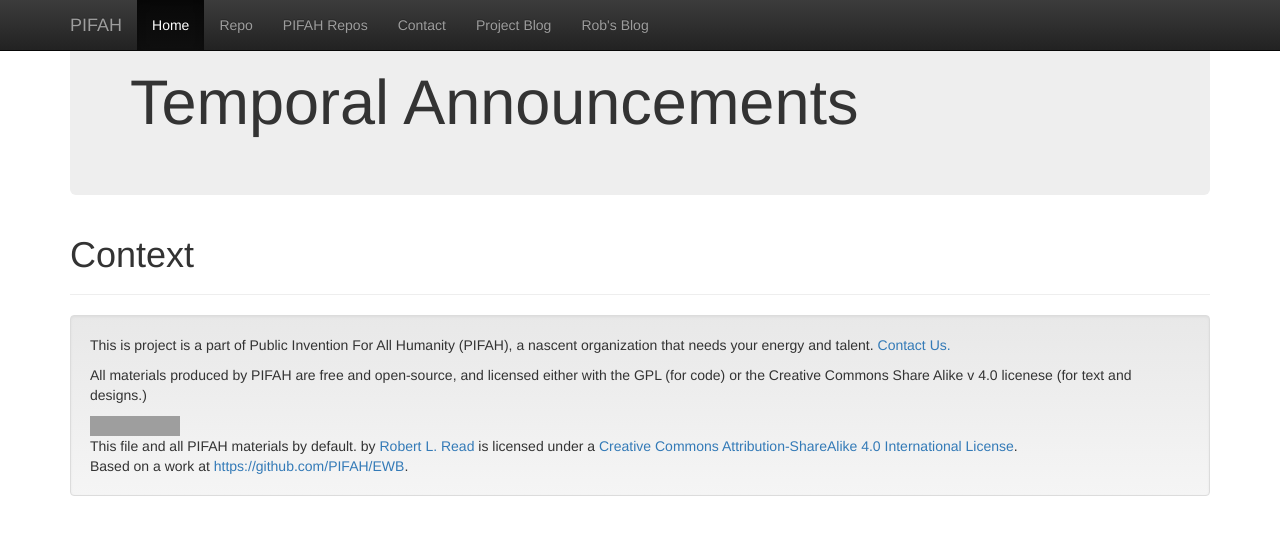
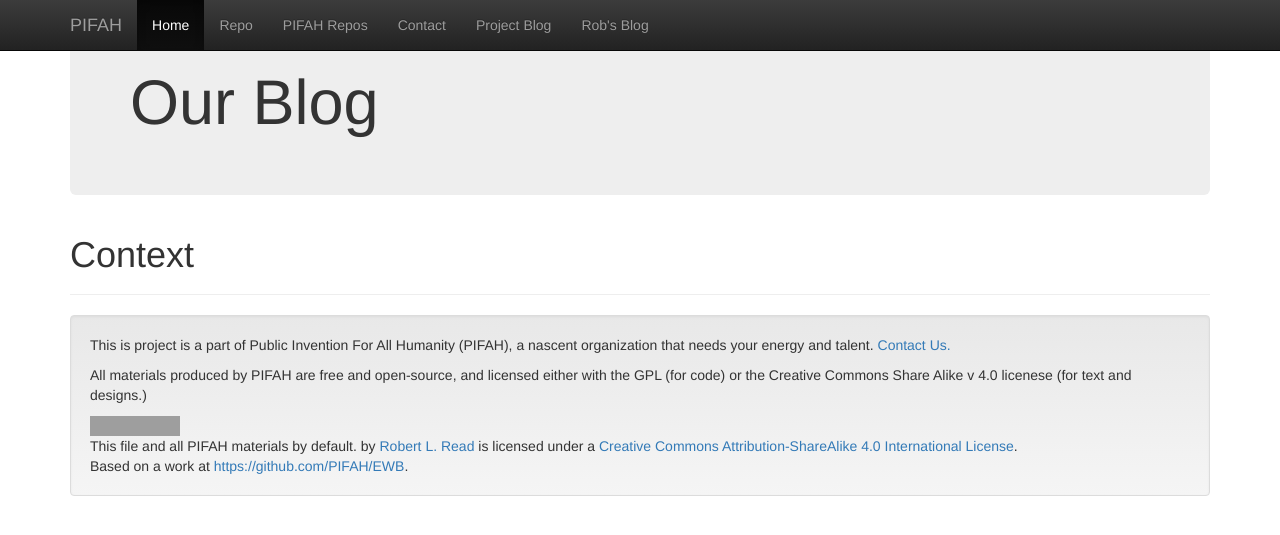
Before and after one commit to PubInv/Gluss-Pusher, a Jekyll site: the page built from posts.html, in a window 1280 px wide. Shown: the top 535 px of the page. Built offline with Jekyll 4.4.1, drawn with Linux system fonts in a browser that asks for light colours; nearby versions of some CDN libraries; grey boxes are pictures that could not be loaded.

Commit message:
trying to do first thing

```diff
--- a/posts.html
+++ b/posts.html
@@ -7,13 +7,13 @@
 
       <!-- Main jumbotron for a primary marketing message or call to action -->
       <div class="jumbotron">
-        <h1> Temporal Announcements</h1>
+        <h1> Our Blog</h1>
       </div>
 
 <ul>
   {% for post in site.posts %}
     <li>
-      <a href="{{ post.url }}">{{ post.title }}</a>
+      <a href="https://pifah.github.io/Gluss-Pusher/{{ post.url }}">{{ post.title }}</a>
     </li>
   {% endfor %}
 </ul>
```
